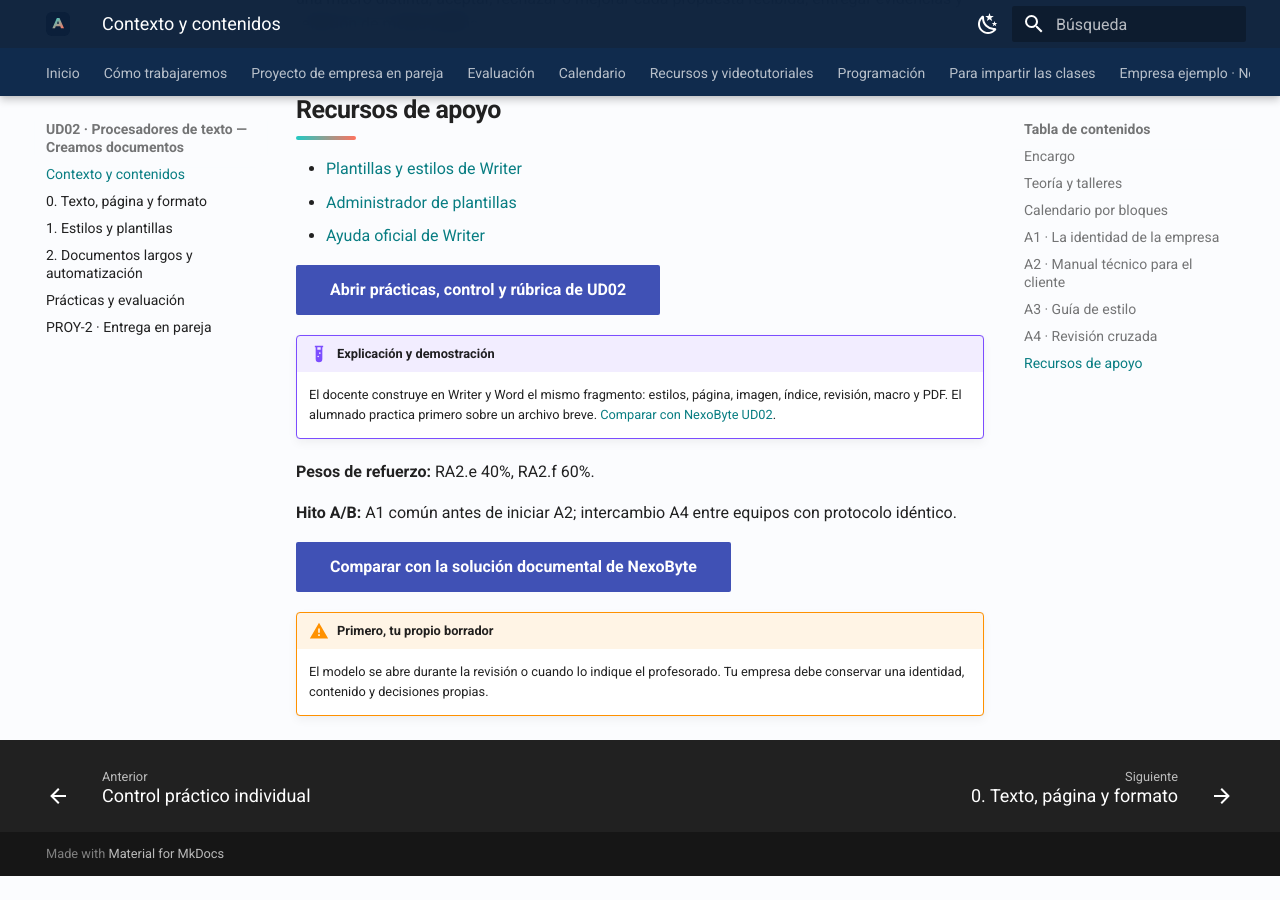
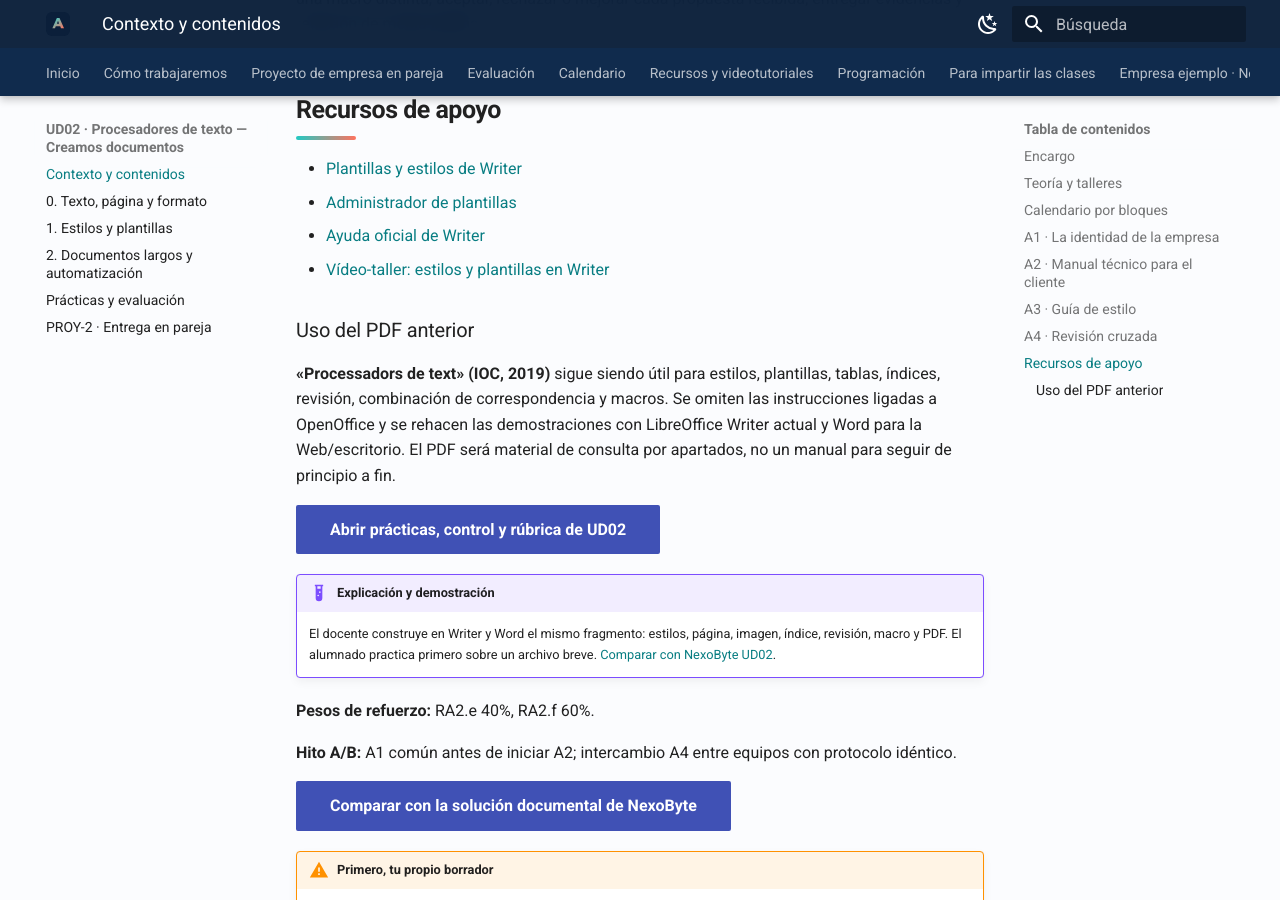
Before and after one commit to davidmolinafernadez/SMX_MEDIO_AOF, an MkDocs documentation site: the page built from .site-src/unidades/ud2.md, in a window 1280 px wide and 900 px high, scrolled down 2113 px. Built offline with MkDocs 1.6.1 and Material for MkDocs 9.7.7, drawn with Linux system fonts in a browser that asks for light colours; before the commit the page ends 2989 px from its top, so only the background shows below that.

Commit message:
docs: actualizar recursos IOC de UD2

```diff
--- a/.site-src/unidades/ud2.md
+++ b/.site-src/unidades/ud2.md
@@ -52,6 +52,11 @@ Revisar otro manual con al menos ocho mejoras sustantivas y comentarios profesio
 - [Plantillas y estilos de Writer](https://help.libreoffice.org/latest/es/text/swriter/guide/templates_styles.html)
 - [Administrador de plantillas](https://help.libreoffice.org/latest/es/text/shared/guide/template_manager.html)
 - [Ayuda oficial de Writer](https://help.libreoffice.org/latest/es/text/swriter/guide/main.html)
+- [Vídeo-taller: estilos y plantillas en Writer](https://www.youtube.com/watch?v=XnMXkAqRC6s)
+
+### Uso del PDF anterior
+
+**«Processadors de text» (IOC, 2019)** sigue siendo útil para estilos, plantillas, tablas, índices, revisión, combinación de correspondencia y macros. Se omiten las instrucciones ligadas a OpenOffice y se rehacen las demostraciones con LibreOffice Writer actual y Word para la Web/escritorio. El PDF será material de consulta por apartados, no un manual para seguir de principio a fin.
 
 [Abrir prácticas, control y rúbrica de UD02](ud2-practicas.md){ .md-button .md-button--primary }
 
```
